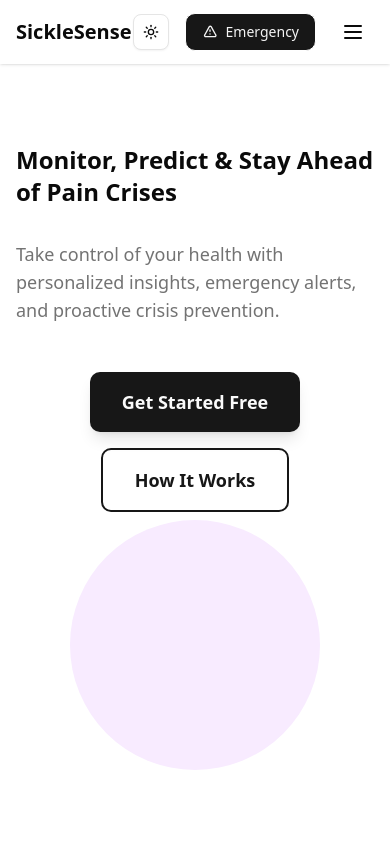
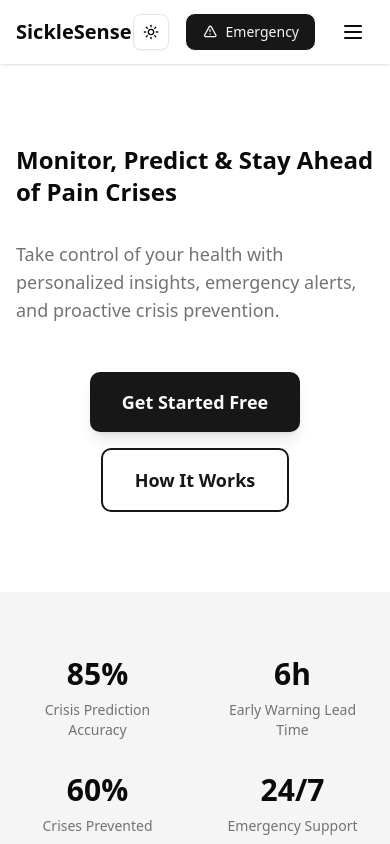
Before and after one commit to HemmyEvo/SickleSense, a Next.js app: page / in a window 390 px wide. Shown: the top 844 px of the page. Built offline with nearby package versions, Linux system fonts and the light colour scheme.

Commit message:
Update page.tsx

```diff
--- a/app/page.tsx
+++ b/app/page.tsx
@@ -78,7 +78,7 @@
               </Link>
             </div>
           </div>
-          <div className="w-full h-full flex justify-center items-center">
+          <div className="w-full h-full hidden md:flex justify-center items-center">
            <div className="w-[250px] h-[250px] rounded-full bg-[#F8EBFF]"/>
          </div>
         </div>
```
